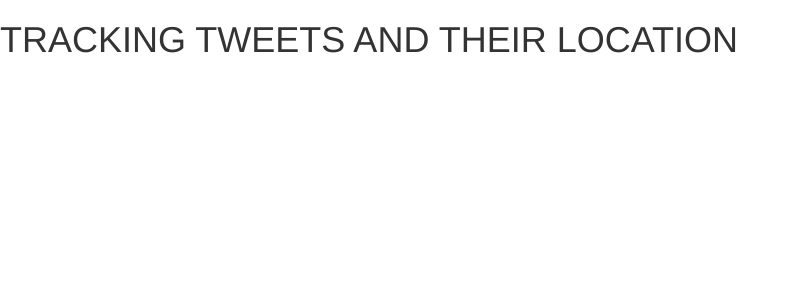
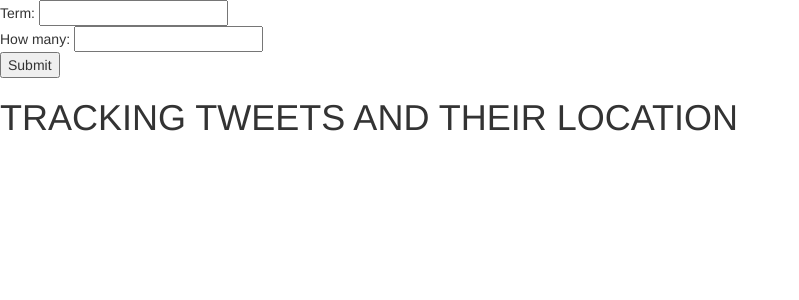
Before and after one commit to arivera007/HB-Solo-Final-Project, a Flask app: page / in a window 1280 px wide. Shown: the top 300 px of the page, without its empty margins (0-799 px from the left). Run offline with Flask 2, Linux system fonts and the light colour scheme; some libraries are stand-ins or nearby versions.

Commit message:
All connected and working

```diff
--- a/server.py
+++ b/server.py
@@ -1,11 +1,12 @@
 """Creating Google Map with tweeter information."""
 
 from jinja2 import StrictUndefined
-from flask import Flask, render_template     # , jsonify
+from flask import Flask, render_template, request     # , jsonify
 from flask_debugtoolbar import DebugToolbarExtension
 
 # from model import connect_to_db, db
 import Model
+import HBtweeter
 
 app = Flask(__name__)
 app.secret_key = "queonda"
@@ -19,6 +20,15 @@ def index():
     """Show homepage."""
 
     return render_template("home.html")
+
+
+@app.route('/calculate-tweets')
+def calculate_tweets():
+    """Hits Twitter to get location and sentiment."""
+    term = request.args.get("term")
+    qty = request.args.get("qty")
+    HBtweeter.get_search_tweets(term, qty)
+    return sentiment_map()
 
 
 @app.route('/map')
--- a/templates/base.html
+++ b/templates/base.html
@@ -14,6 +14,11 @@
 
 </head>
 <body>
+    <form action="/calculate-tweets">
+        Term: <input type="text" name="term"><br>
+        How many: <input type="text" name="qty"><br>
+  <input type="submit" value="Submit">
+    </form>
 
 {% block body %}
 {% endblock %}
```
Also changed, not shown: HBtweeter.py (+7 -2 lines).
